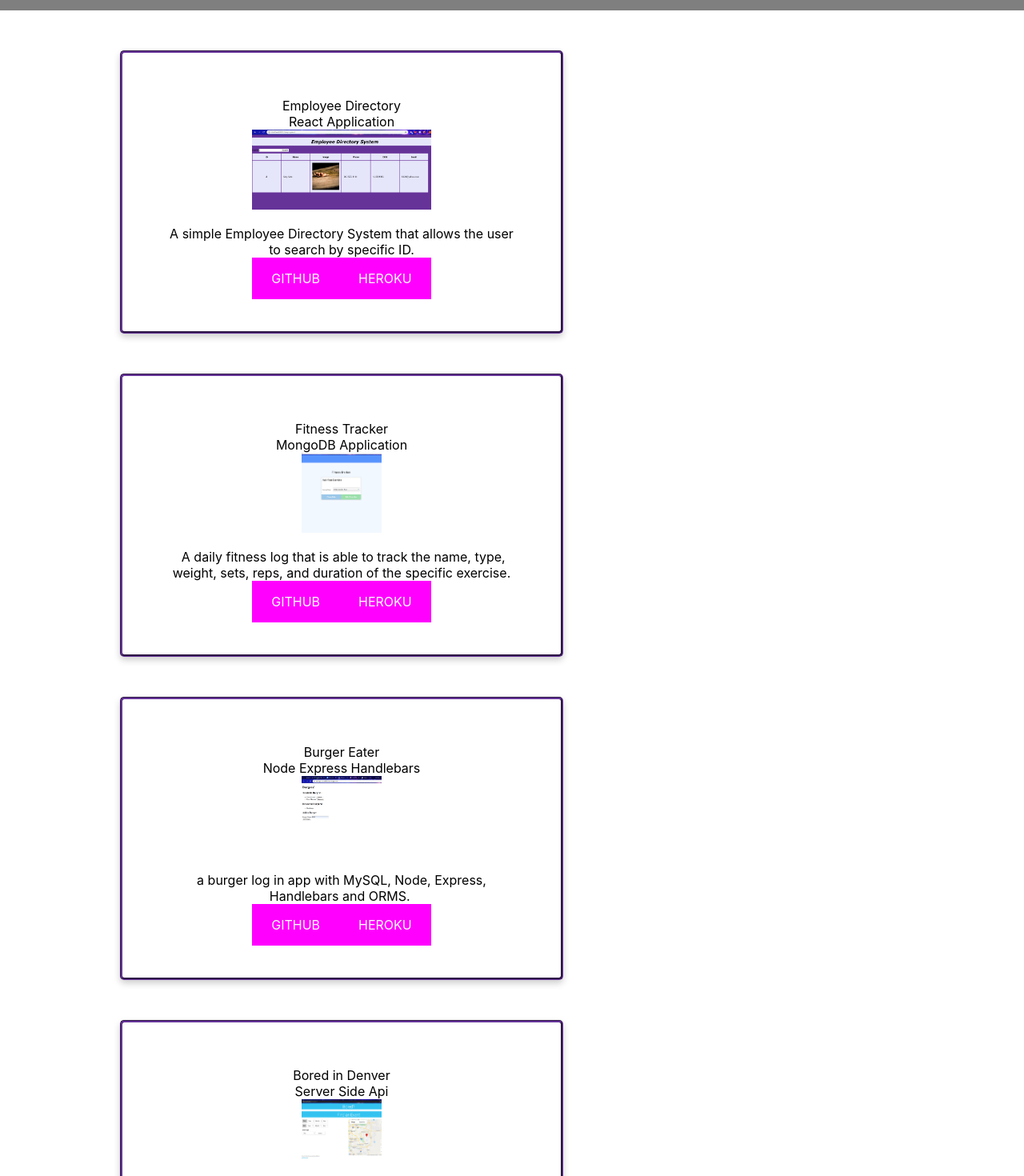
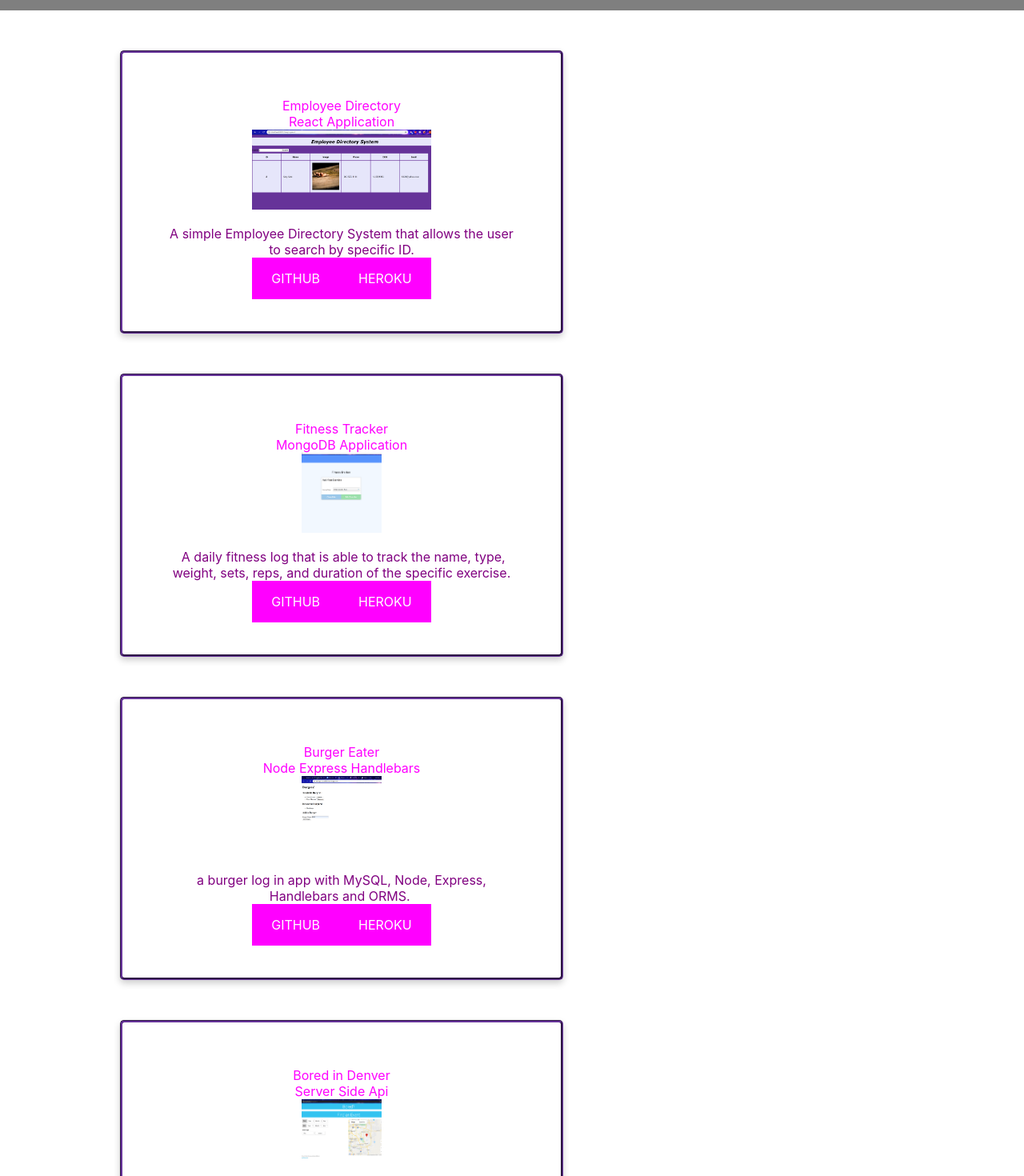
Before and after one commit to raynawilliams1993/RayKW, a React (Create React App) app: page /portfolio in a window 1280 px wide. Shown: the part 620-2090 px from the top of the page at 80% size. Built offline with nearby package versions, Linux system fonts and the light colour scheme; grey boxes are pictures that could not be loaded.

Commit message:
added some links on my landingpage, changed colors on font on portfolio pg

```diff
--- a/src/client/components/landingPage/landingPage.js
+++ b/src/client/components/landingPage/landingPage.js
@@ -13,8 +13,10 @@ const LandingPage = props => (
       backgroundImage="https://images.wallpaperscraft.com/image/paint_stains_mixing_140283_1280x720.jpg"
     >
         <Heading>Rayna K. Williams</Heading>
-        {/* <Subhead>use the navbar to explore</Subhead> */}
-
+        <Subhead>Email: raynawilliams123@gmail.com </Subhead>
+        <Subhead> GitHub: https://github.com/raynawilliams1993 </Subhead>
+        <Subhead>LinkedIn: https://www.linkedin.com/in/rayna-williams-225965191/ </Subhead>
+        <Subhead> Resume: https://docs.google.com/document/d/1VGxJrZkq4Ok5W4felziz_abvuS-3lW55m7eYnVMsTI0/edit?usp=sharing </Subhead>
 
     </Hero>
   </Provider>
--- a/src/client/components/projectCard/projectCard1.js
+++ b/src/client/components/projectCard/projectCard1.js
@@ -13,12 +13,12 @@ const ProjectCard1 = (props) => {
     <div class= "diamond">
       <Card>
         <CardBody>
-          <CardTitle>Employee Directory</CardTitle>
-          <CardSubtitle>React Application</CardSubtitle>
+          <CardTitle style={{color: "magenta"}}>Employee Directory</CardTitle>
+          <CardSubtitle style={{color: "magenta"}}>React Application</CardSubtitle>
         </CardBody>
         <CardImg  src={pic} alt="EmployeeDir" height="100px" weight="100px" />
         <CardBody>
-          <CardText>A simple Employee Directory System that allows the user to search by specific ID.</CardText>
+          <CardText style={{color: "purple"}}>A simple Employee Directory System that allows the user to search by specific ID.</CardText>
           <CardLink href=" https://github.com/raynawilliams1993/employeeDirectory"  type="btn"class="btn-flat">Github</CardLink>
           <CardLink href=" https://dashboard.heroku.com/apps/secret-dawn-67450">Heroku</CardLink>
         </CardBody>
--- a/src/client/components/projectCard/projectCard2.js
+++ b/src/client/components/projectCard/projectCard2.js
@@ -9,15 +9,15 @@ import pic from "../assets/fitness.png"
 
 const ProjectCard2 = (props) => {
   return (
-    <div class="diamond">
+    <div>
       <Card>
         <CardBody>
-          <CardTitle>Fitness Tracker</CardTitle>
-          <CardSubtitle>MongoDB Application</CardSubtitle>
+          <CardTitle style={{color: "magenta"}}>Fitness Tracker</CardTitle>
+          <CardSubtitle style={{color: "magenta"}}>MongoDB Application</CardSubtitle>
         </CardBody>
         <CardImg  src={pic} alt="fitness" height="100px" weight="100px"  />
         <CardBody>
-          <CardText> A daily fitness log that is able to track the name, type, weight, sets, reps, and duration of the specific exercise.</CardText>
+          <CardText style={{color: "purple"}}> A daily fitness log that is able to track the name, type, weight, sets, reps, and duration of the specific exercise.</CardText>
           <CardLink href="https://github.com/raynawilliams1993/fitnessTracker">Github</CardLink>
           <CardLink href=" https://agile-sands-15513.herokuapp.com/exercise?id=5e4b0f904df7e300171b940d">Heroku</CardLink>
         </CardBody>
--- a/src/client/components/projectCard/projectCard3.js
+++ b/src/client/components/projectCard/projectCard3.js
@@ -12,12 +12,12 @@ const ProjectCard3 = (props) => {
     <div class="diamond">
       <Card>
         <CardBody>
-          <CardTitle>Burger Eater</CardTitle>
-          <CardSubtitle>Node Express Handlebars</CardSubtitle>
+          <CardTitle style={{color: "magenta"}}>Burger Eater</CardTitle>
+          <CardSubtitle style={{color: "magenta"}}>Node Express Handlebars</CardSubtitle>
         </CardBody>
         <CardImg  src={pic} alt="burger" height="100px" weight="100px" />
         <CardBody>
-          <CardText>a burger log in app with MySQL, Node, Express, Handlebars and ORMS. </CardText>
+          <CardText style={{color: "purple"}}>a burger log in app with MySQL, Node, Express, Handlebars and ORMS. </CardText>
           <CardLink href="https://github.com/raynawilliams1993/burger">Github</CardLink>
           <CardLink href=" https://eatingburgers2424.herokuapp.com/">Heroku</CardLink>
         </CardBody>
--- a/src/client/components/projectCard/projectCard4.js
+++ b/src/client/components/projectCard/projectCard4.js
@@ -11,13 +11,13 @@ const ProjectCard4 = (props) => {
     <div>
       <Card>
         <CardBody>
-          <CardTitle>Bored in Denver</CardTitle>
-          <CardSubtitle>Server Side Api</CardSubtitle>
+          <CardTitle style={{color: "magenta"}}>Bored in Denver</CardTitle>
+          <CardSubtitle style={{color: "magenta"}} >Server Side Api</CardSubtitle>
         </CardBody>
         <CardImg  src={pic} alt="Project01" height="100px" weight="100px" />
 
         <CardBody>
-          <CardText> Using a Ticketmaster API pulls information about certain events. Ajax calls data for a specified date. The Google API used the Routes API, from the Google Maps Platform.</CardText>
+          <CardText style={{color: "purple"}}> Using a Ticketmaster API pulls information about certain events. Ajax calls data for a specified date. The Google API used the Routes API, from the Google Maps Platform.</CardText>
           <CardLink href="https://github.com/7thact/Project01">Github Repo</CardLink>
           <CardLink href="https://7thact.github.io/Project01/">Github Site</CardLink>
         </CardBody>
```
Also changed, not shown: src/client/components/projectCard/project.scss (line endings or trailing spaces).
